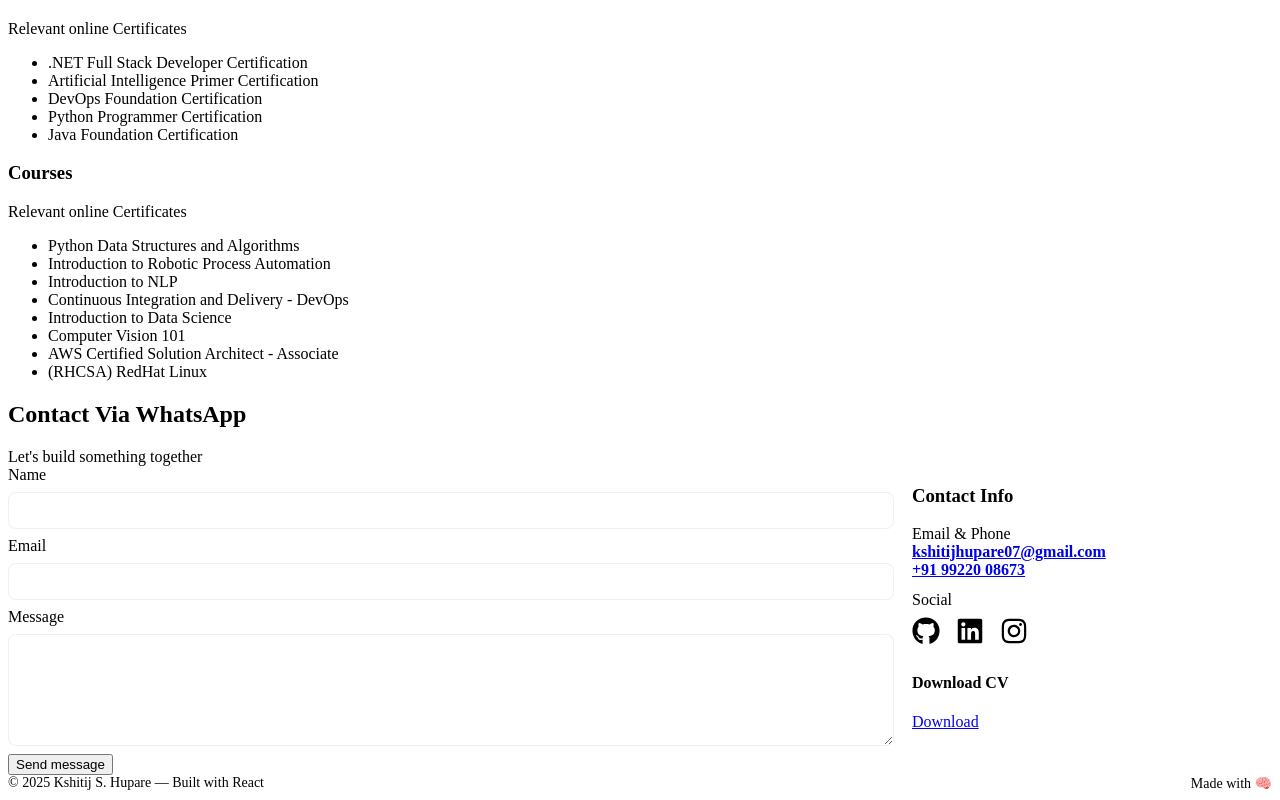
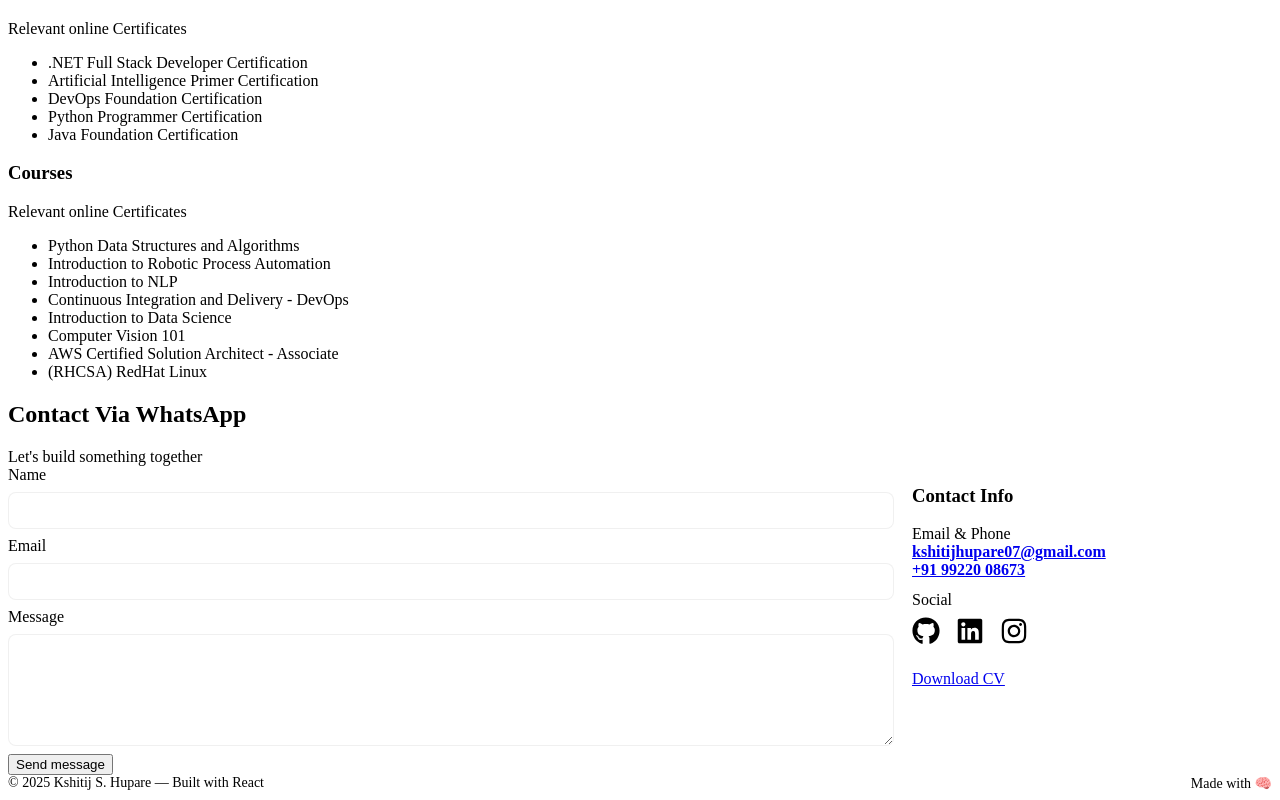
Before and after one commit to Kshitijh/portfolio, a React (Create React App) app: page / in a window 1280 px wide. Shown: the part 2874-3674 px from the top of the page. Built offline with nearby package versions, Linux system fonts and the light colour scheme; the HTML template or start-up script is replaced by a standard one.

Commit message:
Download_button

```diff
--- a/src/components/Contact.js
+++ b/src/components/Contact.js
@@ -161,9 +161,8 @@ I am contacting you regarding: ${form.message}`;
             </div>
 
             <div style={{ marginTop: 18 }}>
-              <h4>Download CV</h4>
               <a className="btn btn-ghost" href="/resume.pdf" download>
-                Download
+                Download CV
               </a>
             </div>
           </aside>
```
